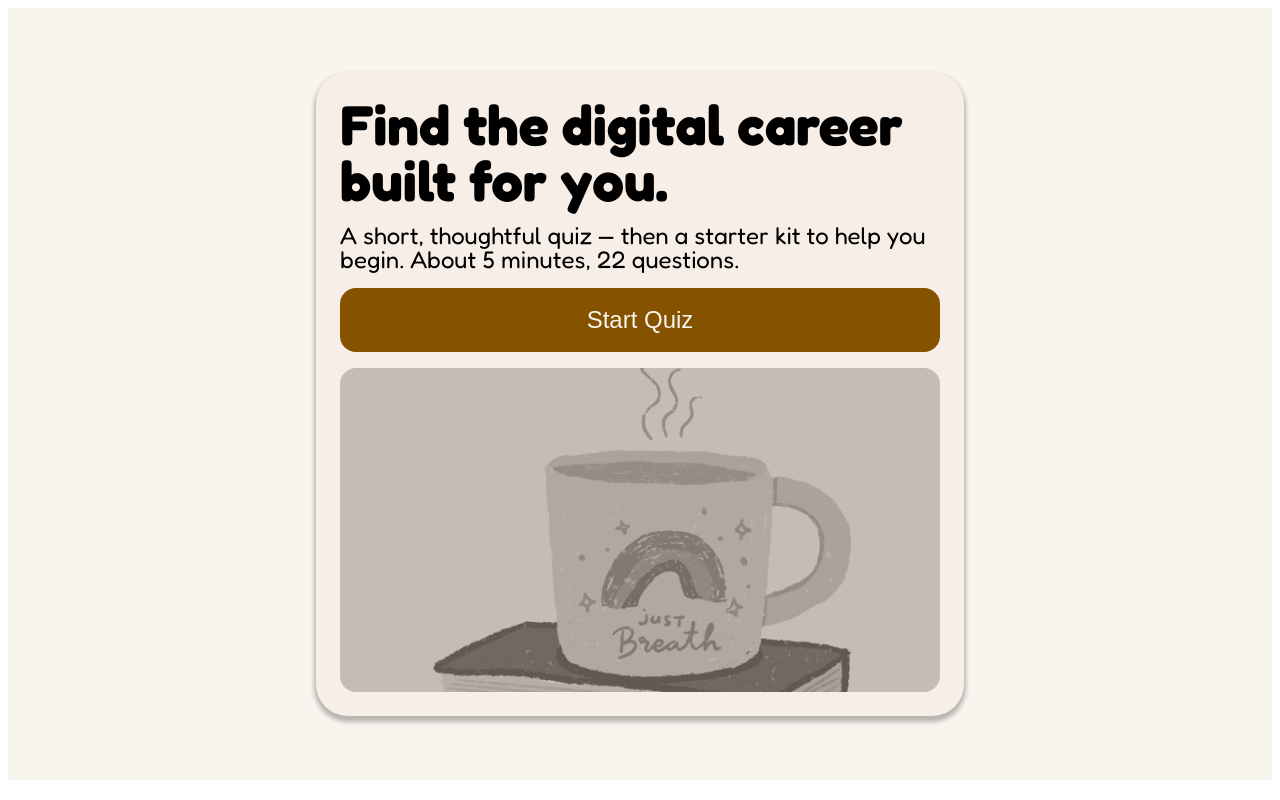
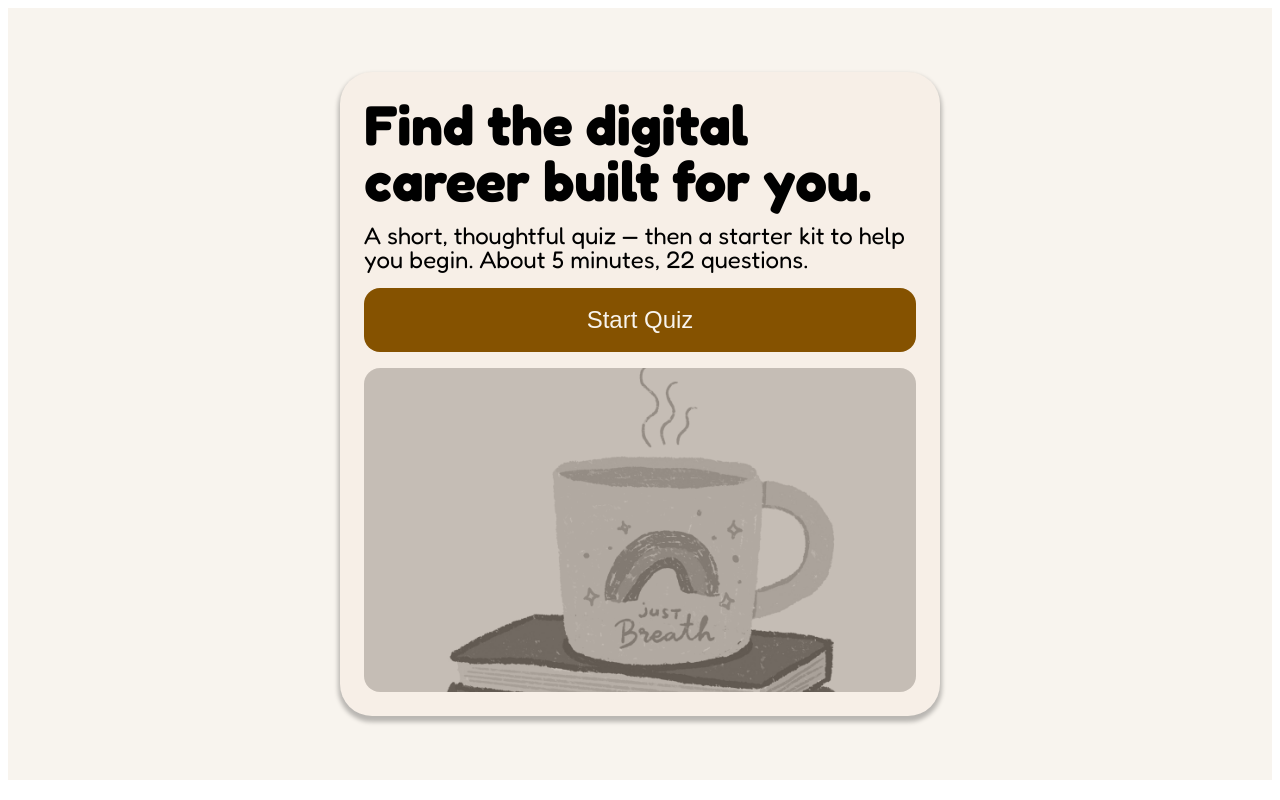
Before and after one commit to mictony6/brewprint-app, a React (Vite) app: page / in a window 1280 px wide. Built offline with nearby package versions, Linux system fonts and the light colour scheme.

Commit message:
fix quiz card width bug

```diff
--- a/src/App.css
+++ b/src/App.css
@@ -7,14 +7,14 @@
 
 .quiz-card {
   background: #f7efe7;
-  border-radius: 32px;
+  border-radius: 2rem;
   padding: clamp(1rem, 4vw, 1.5rem);
   display: flex;
   flex-direction: column;
   gap: 16px;
   align-items: center;
   justify-content: center;
-  width: fit-content;
+  width: min(600px, 100%);
   margin: 0 auto;
   box-shadow: 0px 4px 4px 2px rgba(0, 0, 0, 0.25);
   overflow: hidden;
```
